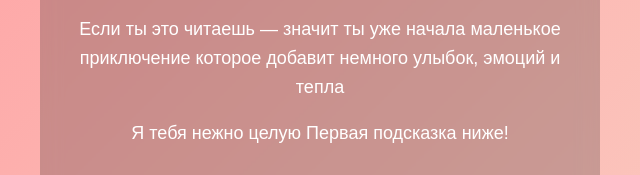
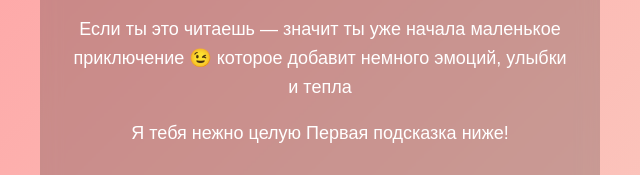
Before and after one commit to kypatop2619-a11y/lera-birthday, a plain HTML site: page index.html in a window 1280 px wide. Shown: the part 201-376 px from the top of the page, 320-960 px from the left. Drawn offline with Linux system fonts and the light colour scheme.

Commit message:
Правки

```diff
--- a/index.html
+++ b/index.html
@@ -47,8 +47,8 @@
     </p>
 
     <p>
-        Если ты это читаешь — значит ты уже начала маленькое приключение
-            которое добавит немного улыбок, эмоций и тепла
+        Если ты это читаешь — значит ты уже начала маленькое приключение 😉
+        которое добавит немного эмоций, улыбки и тепла
     </p>
 
     <p>
```
